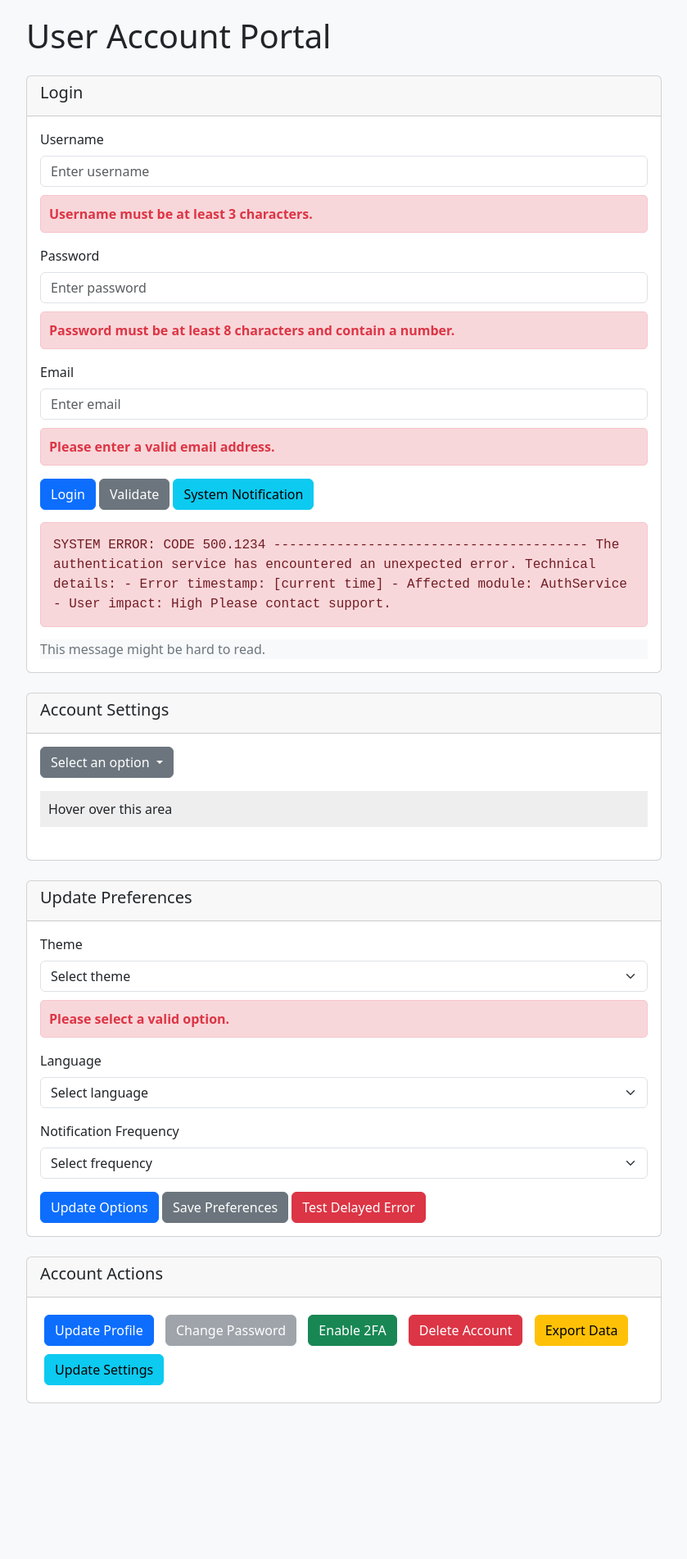
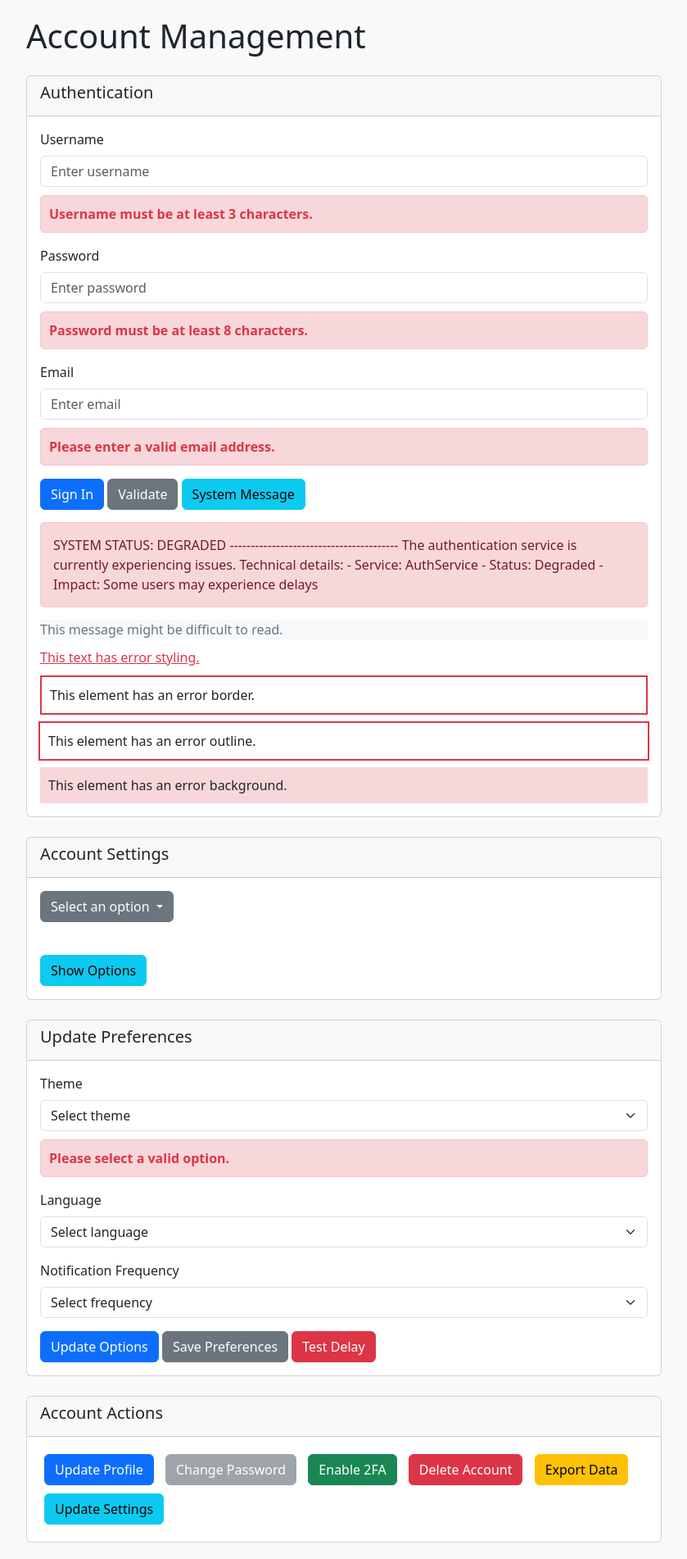
Before and after one commit to dmsweetser/NextgenExploratoryWebTester, a Flask app: page /test-website in a window 1280 px wide. Shown: the whole page at 82% size, without its empty margins (220-1059 px from the left). Before the commit the page ends 1712 px from the top, so only its background shows below. Run offline with Flask 3, Linux system fonts and the light colour scheme.

Commit message:
Additional fixes

```diff
--- a/templates/test_website.html
+++ b/templates/test_website.html
@@ -3,7 +3,7 @@
 <head>
     <meta charset="UTF-8">
     <meta name="viewport" content="width=device-width, initial-scale=1.0">
-    <title>User Account Portal</title>
+    <title>User Account Management</title>
     <link href="https://cdn.jsdelivr.net/npm/bootstrap@5.3.0/dist/css/bootstrap.min.css" rel="stylesheet">
     <style>
         body {
@@ -16,20 +16,10 @@
         .btn-custom {
             margin: 5px;
         }
-        .hidden-unless-hover:hover + .hidden-content {
-            display: block;
-        }
         .hidden-content {
             display: none;
-            color: red;
-        }
-        .invisible {
-            visibility: hidden;
-        }
-        .zero-size {
-            width: 0;
-            height: 0;
-            overflow: hidden;
+            color: #dc3545;
+            font-weight: bold;
         }
         .notification-overlay {
             position: fixed;
@@ -79,46 +69,88 @@
             padding: 15px;
             margin: 15px 0;
             border-radius: 5px;
-            font-family: 'Courier New', monospace;
+        }
+        .invisible {
+            visibility: hidden;
+        }
+        .zero-size {
+            width: 0;
+            height: 0;
+            overflow: hidden;
+        }
+        .overlay-element {
+            position: fixed;
+            top: 20%;
+            left: 20%;
+            width: 60%;
+            background-color: white;
+            padding: 20px;
+            border: 1px solid #ddd;
+            box-shadow: 0 0 10px rgba(0,0,0,0.3);
+            z-index: 1001;
+            display: none;
+        }
+        .text-error {
+            color: #dc3545;
+            text-decoration: underline;
+        }
+        .border-error {
+            border: 2px solid #dc3545 !important;
+        }
+        .outline-error {
+            outline: 2px solid #dc3545;
+        }
+        .background-error {
+            background-color: #f8d7da !important;
         }
     </style>
 </head>
 <body>
     <div class="notification-backdrop" id="notificationBackdrop"></div>
     <div class="notification-overlay" id="notificationOverlay">
-        <h4>System Notification</h4>
-        <p id="notificationText">This is an important system notification.</p>
+        <h4>System Message</h4>
+        <p id="notificationText">Your session will expire in 5 minutes. Please save your work.</p>
         <div id="notificationError" class="dynamic-error" style="display: none;">
-            ERROR: Session timeout detected. Please log in again.
+            ERROR: Session validation failed. Please try again.
         </div>
         <button class="btn btn-primary" onclick="closeNotification()">Close</button>
-        <button class="btn btn-secondary" onclick="showNotificationError()">Show Error</button>
+        <button class="btn btn-secondary" onclick="showNotificationError()">More Info</button>
+    </div>
+
+    <div class="overlay-element" id="overlayElement">
+        <h5>Additional Options</h5>
+        <div class="mb-3">
+            <label for="overlayInput" class="form-label">Enter additional information</label>
+            <input type="text" class="form-control" id="overlayInput">
+        </div>
+        <button class="btn btn-primary" onclick="closeOverlay()">Submit</button>
+        <button class="btn btn-secondary" onclick="closeOverlay()">Cancel</button>
     </div>
 
     <div class="container">
-        <h1 class="mb-4">User Account Portal</h1>
+        <h1 class="mb-4">Account Management</h1>
 
         <div class="card mb-4">
             <div class="card-header">
-                <h5>Login</h5>
+                <h5>Authentication</h5>
             </div>
             <div class="card-body">
                 <form id="loginForm">
                     <div class="mb-3">
                         <label for="username" class="form-label">Username</label>
-                        <input type="text" class="form-control" id="username" placeholder="Enter username" required>
+                        <input type="text" class="form-control" id="username" placeholder="Enter username">
                         <div id="usernameError" class="dynamic-error">
                             Username must be at least 3 characters.
                         </div>
                         <div id="usernameWarning" style="color: #856404; background-color: #fff3cd; padding: 10px; margin-top: 10px; border-radius: 5px; display: none;">
-                            Consider using a username without special characters.
+                            Usernames with special characters may cause issues.
                         </div>
                     </div>
                     <div class="mb-3">
                         <label for="password" class="form-label">Password</label>
-                        <input type="password" class="form-control" id="password" placeholder="Enter password" required>
+                        <input type="password" class="form-control" id="password" placeholder="Enter password">
                         <div id="passwordError" class="dynamic-error">
-                            Password must be at least 8 characters and contain a number.
+                            Password must be at least 8 characters.
                         </div>
                     </div>
                     <div class="mb-3">
@@ -128,30 +160,40 @@
                             Please enter a valid email address.
                         </div>
                     </div>
-                    <button type="submit" class="btn btn-primary">Login</button>
+                    <button type="submit" class="btn btn-primary">Sign In</button>
                     <button type="button" class="btn btn-secondary" id="showErrorsBtn">Validate</button>
-                    <button type="button" class="btn btn-info" id="showOverlayBtn">System Notification</button>
+                    <button type="button" class="btn btn-info" id="showOverlayBtn">System Message</button>
                 </form>
                 <div id="formSuccess" style="color: #155724; background-color: #d4edda; padding: 10px; margin-top: 10px; border-radius: 5px; display: none;">
-                    Login successful! Redirecting...
+                    Authentication successful.
                 </div>
                 <div id="unusualError" class="unusual-pattern">
-SYSTEM ERROR: CODE 500.1234
+SYSTEM STATUS: DEGRADED
 ----------------------------------------
-The authentication service has encountered an unexpected error.
+The authentication service is currently experiencing issues.
 
 Technical details:
-- Error timestamp: [current time]
-- Affected module: AuthService
-- User impact: High
-
-Please contact support.
+- Service: AuthService
+- Status: Degraded
+- Impact: Some users may experience delays
                     </div>
                     <div id="lowContrastError" class="low-contrast">
-                    This message might be hard to read.
+                        This message might be difficult to read.
                     </div>
                     <div id="delayedError" class="delayed-message dynamic-error">
                         This error appeared after a delay.
+                    </div>
+                    <div id="textError" class="text-error" style="margin-top: 10px;">
+                        This text has error styling.
+                    </div>
+                    <div id="borderError" class="border-error" style="margin-top: 10px; padding: 10px;">
+                        This element has an error border.
+                    </div>
+                    <div id="outlineError" class="outline-error" style="margin-top: 10px; padding: 10px;">
+                        This element has an error outline.
+                    </div>
+                    <div id="backgroundError" class="background-error" style="margin-top: 10px; padding: 10px;">
+                        This element has an error background.
                     </div>
                 </div>
             </div>
@@ -166,22 +208,19 @@ Please contact support.
                         Select an option
                     </button>
                     <div class="dropdown-menu">
-                        <a class="dropdown-item" href="#">Profile</a>
-                        <a class="dropdown-item" href="#">Security</a>
+                        <a class="dropdown-item" href="#">Profile Settings</a>
+                        <a class="dropdown-item" href="#">Security Options</a>
                         <a class="dropdown-item" href="#">Preferences</a>
                         <div class="dropdown-divider"></div>
                         <a class="dropdown-item" href="#" id="brokenLink">Account History</a>
                         <a class="dropdown-item" href="#" id="errorLink">Delete Account</a>
                     </div>
                 </div>
-                <div class="hidden-unless-hover" style="padding: 10px; background: #eee;">
-                    Hover over this area
-                </div>
                 <div class="hidden-content">
-                    <div class="dynamic-error">This error only appears on hover!</div>
+                    <div class="dynamic-error">This content only appears on hover!</div>
                 </div>
                 <div id="dropdownError" class="dynamic-error" style="display: none; margin-top: 10px;">
-                    This action is not allowed for your account type.
+                    This action is not available for your account type.
                 </div>
                 <div class="invisible">
                     This should not be visible
@@ -189,6 +228,7 @@ Please contact support.
                 <div class="zero-size">
                     This should not be visible either
                 </div>
+                <button type="button" class="btn btn-info" id="showOverlayElementBtn">Show Options</button>
             </div>
         </div>
 
@@ -239,7 +279,7 @@ Please contact support.
                     </div>
                     <button type="button" class="btn btn-primary" id="updateSelectBtn">Update Options</button>
                     <button type="submit" class="btn btn-secondary">Save Preferences</button>
-                    <button type="button" class="btn btn-danger" id="showDelayedErrorBtn">Test Delayed Error</button>
+                    <button type="button" class="btn btn-danger" id="showDelayedErrorBtn">Test Delay</button>
                 </form>
             </div>
         </div>
@@ -287,7 +327,7 @@ Please contact support.
                 document.getElementById('usernameWarning').style.display = 'block';
             }
 
-            if (!password || password.length < 8 || !/\d/.test(password)) {
+            if (!password || password.length < 8) {
                 document.getElementById('passwordError').style.display = 'block';
                 isValid = false;
             }
@@ -315,6 +355,7 @@ Please contact support.
             document.getElementById('passwordError').style.display = 'block';
             document.getElementById('emailError').style.display = 'block';
             document.getElementById('lowContrastError').style.display = 'block';
+            document.getElementById('textError').style.display = 'block';
         });
 
         document.getElementById('showOverlayBtn').addEventListener('click', function() {
@@ -416,6 +457,15 @@ Please contact support.
             e.preventDefault();
             document.getElementById('dropdownError').style.display = 'block';
         });
+
+        // Overlay element
+        document.getElementById('showOverlayElementBtn').addEventListener('click', function() {
+            document.getElementById('overlayElement').style.display = 'block';
+        });
+
+        function closeOverlay() {
+            document.getElementById('overlayElement').style.display = 'none';
+        }
     </script>
 </body>
 </html>
```
Also changed, not shown: lib/bot_thread.py (+12 -5 lines), lib/html_simplifier.py (+20 -7 lines), templates/bot.html (+10 -0 lines). Lines whose indentation alone changed are shown as unchanged.
